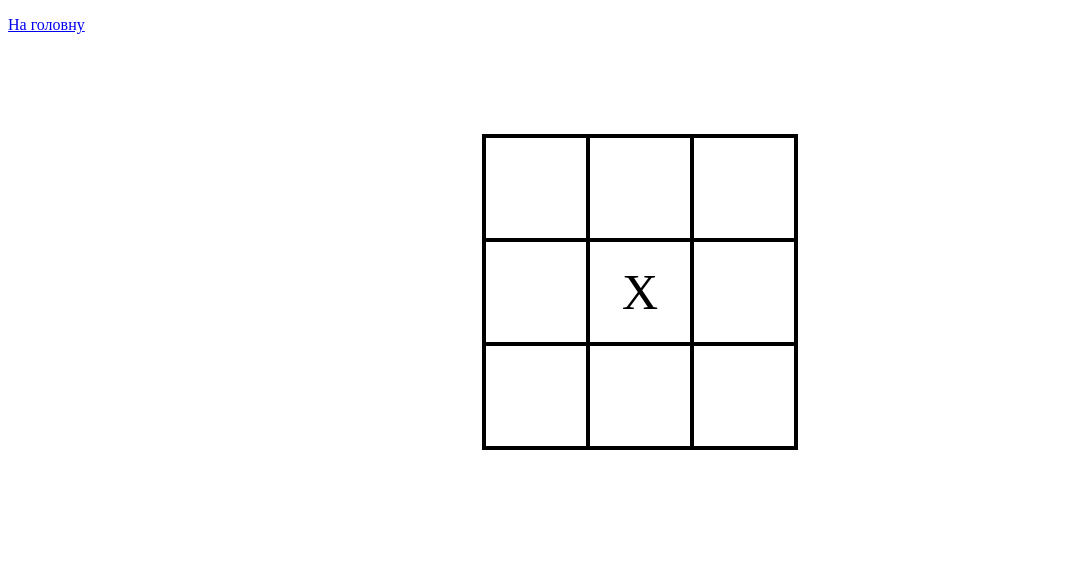
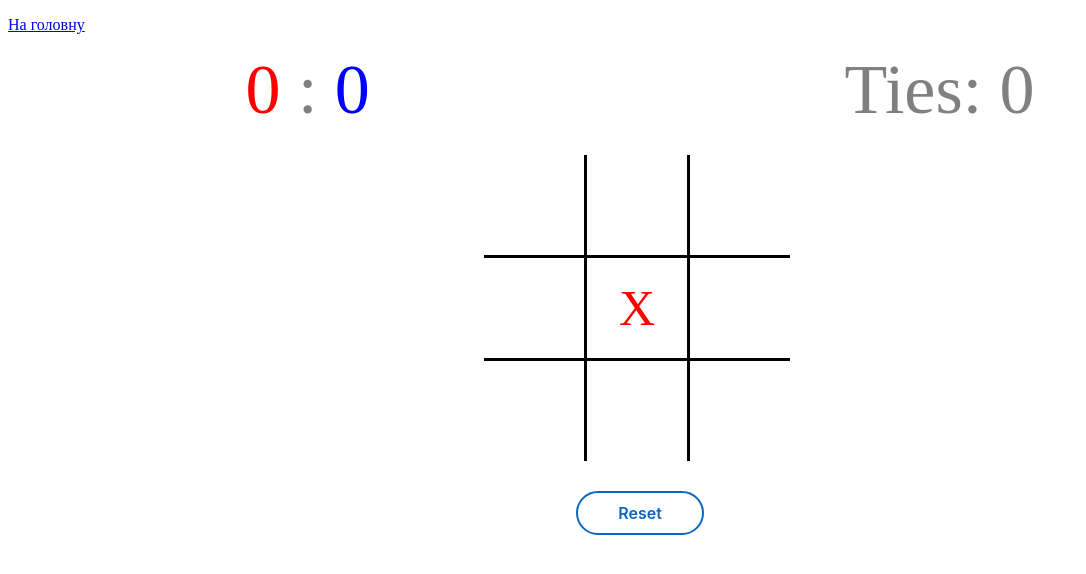
Before and after one commit to nastiaknik/js-base, a plain HTML site: page js/7module/tic-tac-toe/tic-tac-toe.html in a window 1280 px wide. Both pictures are taken after a click on the element 640 px from the left and 292 px from the top of the page. Shown: the whole page, without its empty margins (0-1086 px from the left). Drawn offline with Linux system fonts and the light colour scheme; a web font is replaced by a local one.

Commit message:
add tic-tac-toe task

```diff
--- a/js/7module/tic-tac-toe/tic-tac-toe.css
+++ b/js/7module/tic-tac-toe/tic-tac-toe.css
@@ -1,12 +1,13 @@
 .container {
-  display: flex;
-  margin: 100px 50px 50px 50px;
+  /*   display: flex; */
+  margin: 25px;
+  user-select: none;
 }
 
 .content {
   width: 312px;
-  border: 2px solid black;
   margin: 0 auto;
+  user-select: none;
 }
 
 .item {
@@ -16,13 +17,95 @@
   text-align: center;
   display: inline-block;
   font-size: 50px;
-  border: 2px solid black;
   cursor: pointer;
   vertical-align: middle;
   transition: background 0.1s;
   user-select: none;
 }
 
-.item:hover {
-  background-color: #f1f1f10c;
+.item:nth-child(1),
+.item:nth-child(2),
+.item:nth-child(3),
+.item:nth-child(4),
+.item:nth-child(5),
+.item:nth-child(6) {
+  border-bottom: 3px solid black;
 }
+.item:nth-child(1),
+.item:nth-child(2),
+.item:nth-child(4),
+.item:nth-child(5),
+.item:nth-child(7),
+.item:nth-child(8) {
+  border-right: 3px solid black;
+}
+
+.content {
+  margin-bottom: 30px;
+}
+
+.resetBtn {
+  align-items: center;
+  background-color: #fff;
+  border: #0a66c2 solid 2px;
+  border-radius: 90px;
+  box-sizing: border-box;
+  color: #0a66c2;
+  cursor: pointer;
+  display: flex;
+  font-family: -apple-system, system-ui, system-ui, 'Segoe UI', Roboto, 'Helvetica Neue',
+    'Fira Sans', Ubuntu, Oxygen, 'Oxygen Sans', Cantarell, 'Droid Sans', 'Apple Color Emoji',
+    'Segoe UI Emoji', 'Segoe UI Symbol', 'Lucida Grande', Helvetica, Arial, sans-serif;
+  font-size: 16px;
+  font-weight: 600;
+  justify-content: center;
+  line-height: 20px;
+  max-width: 480px;
+  min-height: 40px;
+  min-width: 0px;
+  overflow: hidden;
+  padding: 10px 40px;
+  text-align: center;
+  touch-action: manipulation;
+  transition: background-color 0.167s cubic-bezier(0.4, 0, 0.2, 1) 0s,
+    box-shadow 0.167s cubic-bezier(0.4, 0, 0.2, 1) 0s, color 0.167s cubic-bezier(0.4, 0, 0.2, 1) 0s;
+  user-select: none;
+  vertical-align: middle;
+  margin-left: auto;
+  margin-right: auto;
+}
+
+.resetBtn:hover,
+.resetBtn:focus {
+  background-color: #0a66c2;
+  color: #ffffff;
+  border-color: #0a66c2;
+}
+
+.counter {
+  display: flex;
+  margin: 0;
+}
+
+.counter__el {
+  font-family: 'Londrina Sketch';
+  font-size: 70px;
+  color: grey;
+}
+
+.scores {
+  margin: 0 auto;
+  padding: 0;
+}
+
+.ties {
+  margin: 0 auto;
+}
+
+.scoreX {
+  color: red;
+}
+
+.scoreO {
+  color: blue;
+}
--- a/js/7module/tic-tac-toe/tic-tac-toe.html
+++ b/js/7module/tic-tac-toe/tic-tac-toe.html
@@ -4,6 +4,12 @@
     <meta charset="UTF-8" />
     <meta http-equiv="X-UA-Compatible" content="IE=edge" />
     <meta name="viewport" content="width=device-width, initial-scale=1.0" />
+    <link rel="preconnect" href="https://fonts.googleapis.com" />
+    <link rel="preconnect" href="https://fonts.gstatic.com" crossorigin />
+    <link
+      href="https://fonts.googleapis.com/css2?family=Londrina+Sketch&display=swap"
+      rel="stylesheet"
+    />
     <link rel="stylesheet" href="./tic-tac-toe.css" />
     <title>Tic-tac-toe</title>
   </head>
--- a/js/7module/tic-tac-toe/tic-tac-toe.js
+++ b/js/7module/tic-tac-toe/tic-tac-toe.js
@@ -9,9 +9,14 @@ const wins = [
   [1, 5, 9],
   [3, 5, 7],
 ];
-const stepX = [];
-const stepO = [];
+let stepX = [];
+let stepO = [];
 let player = 'X';
+let steps = [];
+
+let scoresX = 0;
+let scoresO = 0;
+let ties = 0;
 
 function createMarkup() {
   let markup = '';
@@ -24,13 +29,14 @@ function createMarkup() {
 createMarkup();
 
 content.addEventListener('click', onClick);
+
 function onClick(event) {
   if (!event.target.classList.contains('item')) {
     return; // якщо не клітинка, то бувай
   }
-  if (event.target === event.currentTarget) {
-    return; // по дівчику клікати незя (необов'язково)
-  }
+  // if (event.target === event.currentTarget) {
+  // return; // по дівчику клікати незя (необов'язково)
+  // }
   if (event.target.textContent) {
     return; // якщо клітинка вже заповнена (має текстовий контент)
   }
@@ -41,9 +47,13 @@ function onClick(event) {
   if (player === 'X') {
     stepX.push(currentId);
     result = isWinner(stepX);
+    event.target.style.color = 'red';
+    steps.push(currentId);
   } else {
     stepO.push(currentId);
     result = isWinner(stepO);
+    event.target.style.color = 'blue';
+    steps.push(currentId);
   }
 
   event.target.textContent = player;
@@ -51,18 +61,71 @@ function onClick(event) {
   if (result) {
     chempion(player);
     return;
+  } else {
+    if (steps.length === 9) {
+      setTimeout(() => {
+        alert('It is a tie!');
+        ties += 1;
+        const tiesCounter = document.querySelector('.ties');
+        tiesCounter.textContent = `Ties: ${ties}`;
+        tiesCounter.style.color = 'grey';
+        createMarkup();
+        resetHistory();
+      }, 250);
+    }
   }
 
   player = player === 'X' ? 'O' : 'X';
 }
 
 function isWinner(array) {
-  return wins.some(item => item.every(id => array.includes(id)));
+  if (array.length < 3) {
+    return;
+  }
+  const win = wins.some(item => item.every(id => array.includes(id)));
+  return win;
 }
 
 function chempion(player) {
   setTimeout(() => {
-    alert(`${player} is winner!`);
+    alert(`${player} won!`);
     createMarkup();
   }, 250);
+  if (player === 'X') {
+    scoresX += 1;
+    const scoreXCounter = document.querySelector('.scoreX');
+    scoreXCounter.textContent = scoresX;
+    scoreXCounter.style.color = 'red';
+  } else if (player === 'O') {
+    scoresO += 1;
+    const scoreOCounter = document.querySelector('.scoreO');
+    scoreOCounter.textContent = scoresX;
+    scoreOCounter.style.color = 'blue';
+  }
+  resetHistory();
 }
+
+const resetBtn = `<button class="resetBtn" type="reset" data-action="reset">Reset</button>`;
+document.querySelector('.container').insertAdjacentHTML('beforeend', resetBtn);
+
+document.querySelector('.resetBtn').addEventListener('click', onResetBtnClick);
+
+function onResetBtnClick(event) {
+  createMarkup();
+  resetHistory();
+}
+
+function resetHistory() {
+  stepO = [];
+  stepX = [];
+  steps = [];
+  player = 'X';
+  result = false;
+}
+
+const counter = `<div class="counter">
+<p class="scores counter__el"><span class="scoreX">${scoresX}</span> <span class="colon">:</span><span class="scoreO"> ${scoresO}</span></p>
+<p class="ties counter__el">Ties: ${ties}</p>
+</div>`;
+
+document.querySelector('.container').insertAdjacentHTML('beforebegin', counter);
```
Also changed, not shown: index.html (+2 -2 lines), js/6module/11dom.html (+2 -2 lines), js/6module/11dom.js (+6 -6 lines), js/7module/colorpicker/colorpicker.html (+2 -2 lines).
